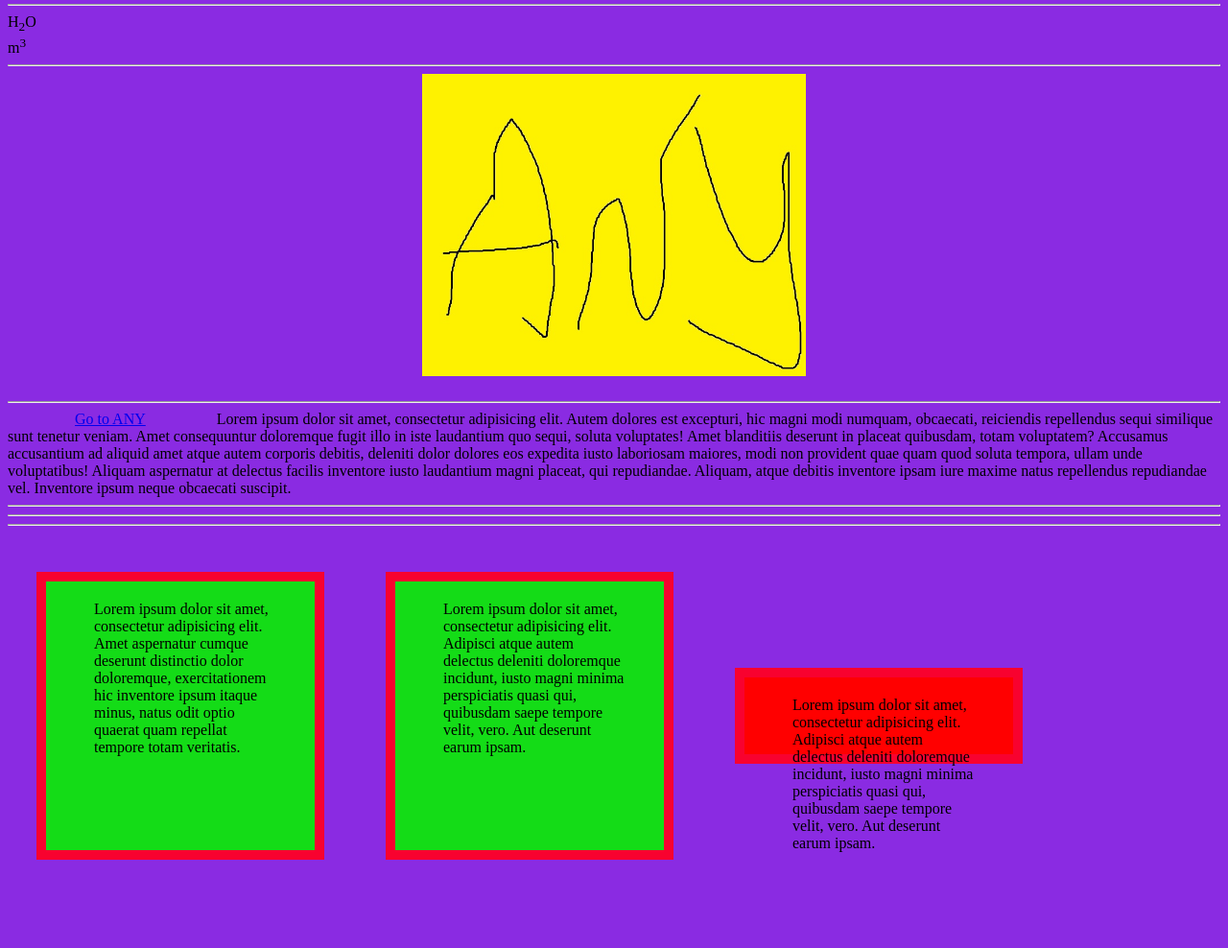
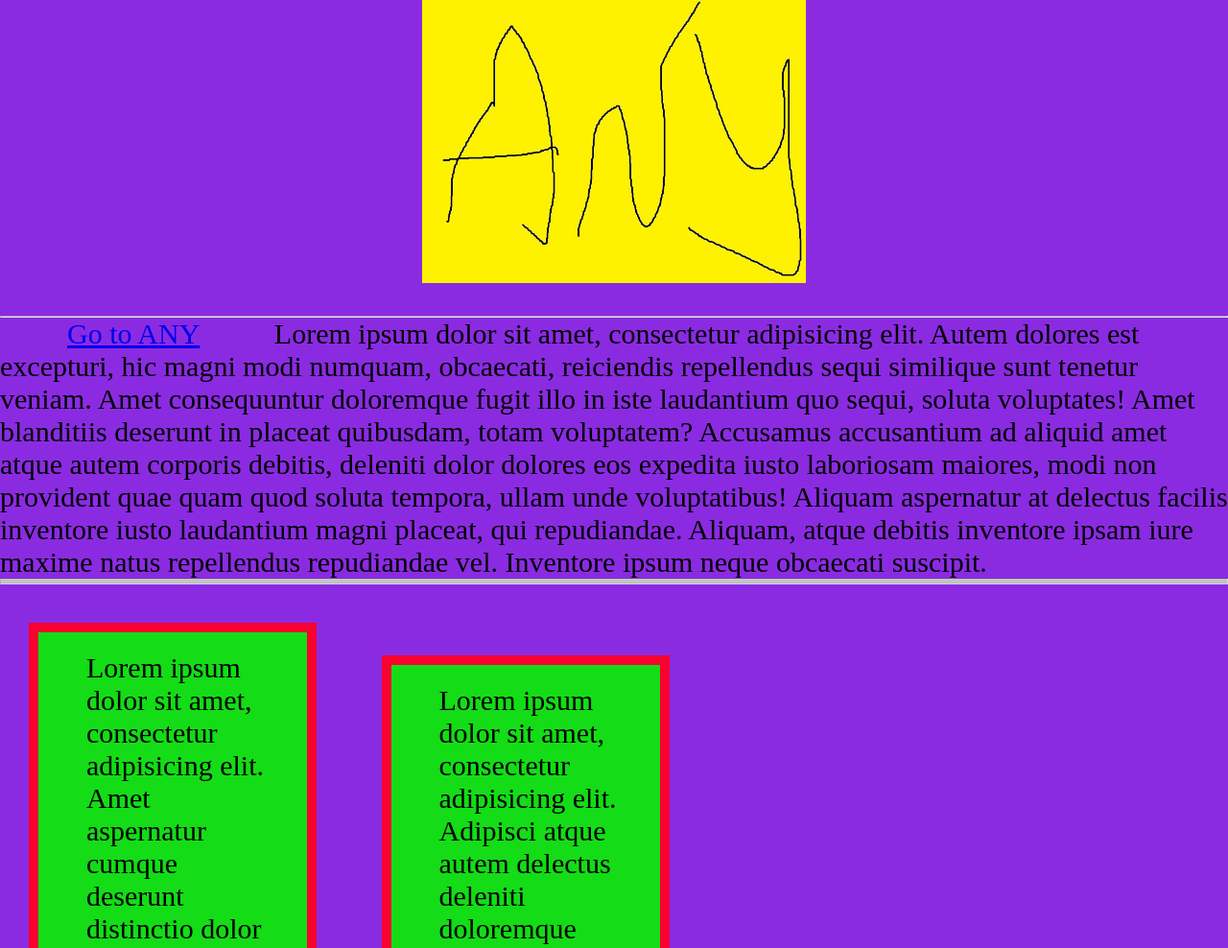
Before and after one commit to artemnizhnyk/html-practice-new, a plain HTML site: page src/index.html in a window 1280 px wide. Shown: the part 1232-2220 px from the top of the page at 96% size. Before the commit the page ends 2186 px from the top, so only its background shows below. Drawn offline with Linux system fonts and the light colour scheme.

Commit message:
practice with size units

```diff
--- a/src/css/style.css
+++ b/src/css/style.css
@@ -1,5 +1,10 @@
 * {
     box-sizing: border-box;
+    margin: 0;
+}
+
+html {
+    font-size: 30px;
 }
 
 
@@ -44,7 +49,7 @@ h2 {
     vertical-align: middle;
     /*position: absolute;*/
     width: 300px;
-    height: 300px;
+    /*height: 300px;*/
     background-color: #14dc17;
     padding: 20px 40px 30px 50px;
     /*border-width: 10px;*/
@@ -97,11 +102,14 @@ nav {
 }
 
 .red {
+    margin: 0;
     /*position: absolute;*/
     background-color: red;
     left: 100px;
-    height: 100px;
+    /*height: 100px;*/
     z-index: 4;
+    width: 100vmax;
+    /*height: 100vh;*/
 }
 
 .example2 {
```
